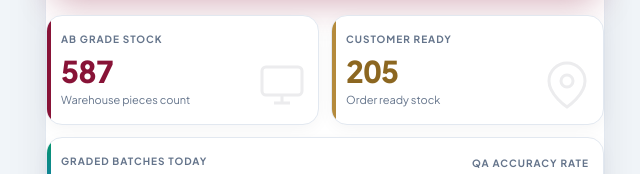
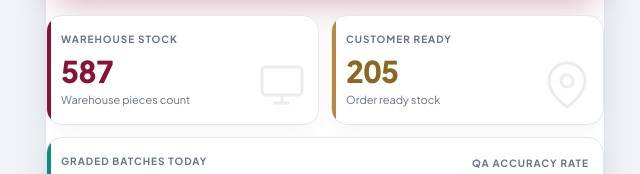
Before and after one commit to peerilevanto/ragsrags, a plain HTML site: page dashboard.html in a window 1280 px wide. Shown: the part 205-379 px from the top of the page, 315-955 px from the left. Drawn offline with nearby package versions, Linux system fonts and the light colour scheme; no server answers; sample sign-in values are in the browser's storage; a web font is replaced by a local one.

Commit message:
Change 'AB Grade Stock' label to 'Warehouse Stock'

```diff
--- a/dashboard.html
+++ b/dashboard.html
@@ -85,7 +85,7 @@
       <!-- AB Grade Stock -->
       <div class="stat-card anim-fade-up delay-1" onclick="location.href='ab_grade.html'">
         <div class="stat-card-accent" style="background:var(--burgundy)"></div>
-        <div class="stat-label">AB Grade Stock</div>
+        <div class="stat-label">Warehouse Stock</div>
         <div class="stat-num burgundy" id="s_ab_grade">—</div>
         <div class="stat-desc">Warehouse pieces count</div>
         <div class="stat-icon"><svg viewBox="0 0 24 24"><rect x="2" y="3" width="20" height="14" rx="2"/><path d="M8 21h8M12 17v4"/></svg></div>
```
